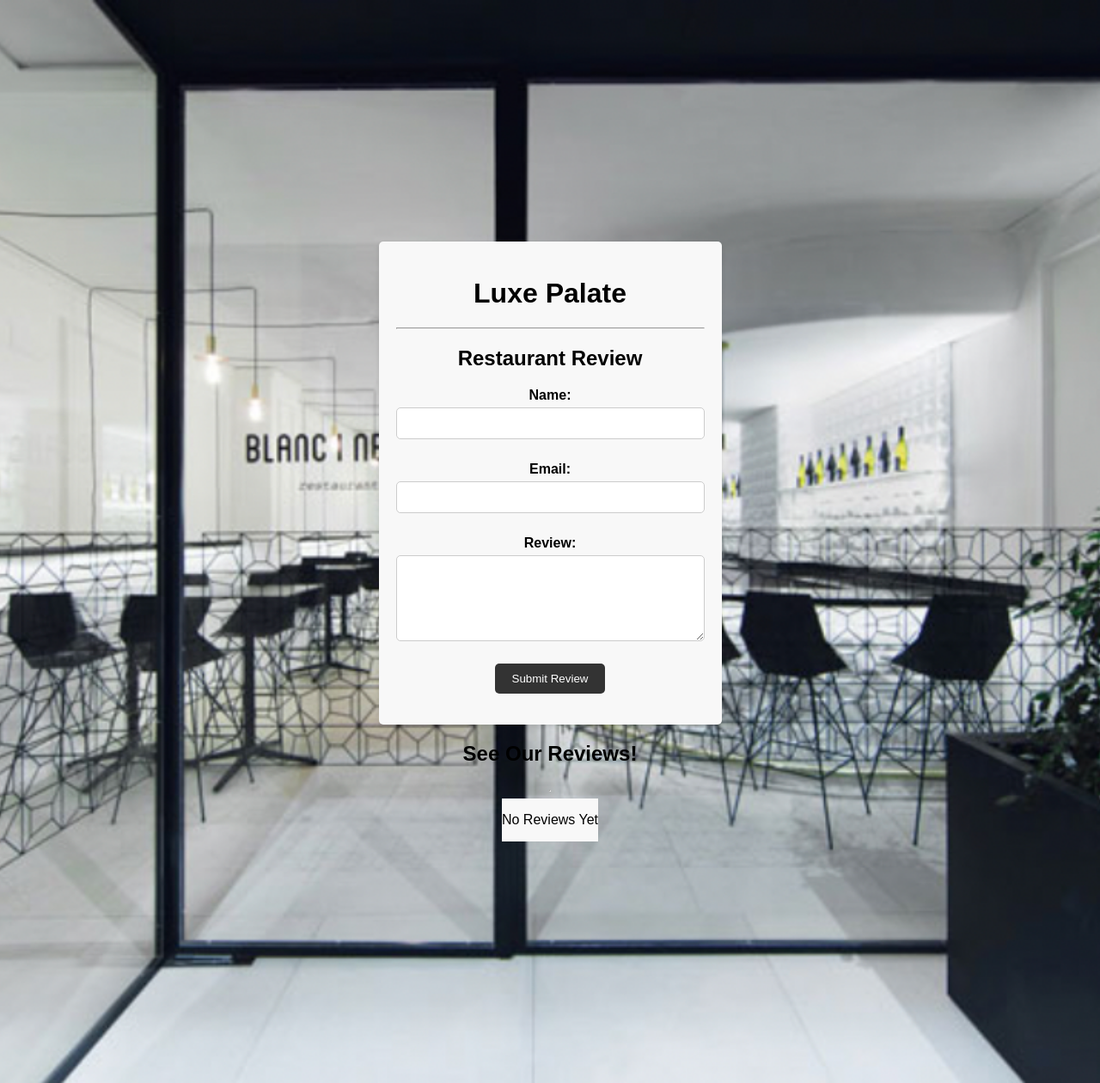
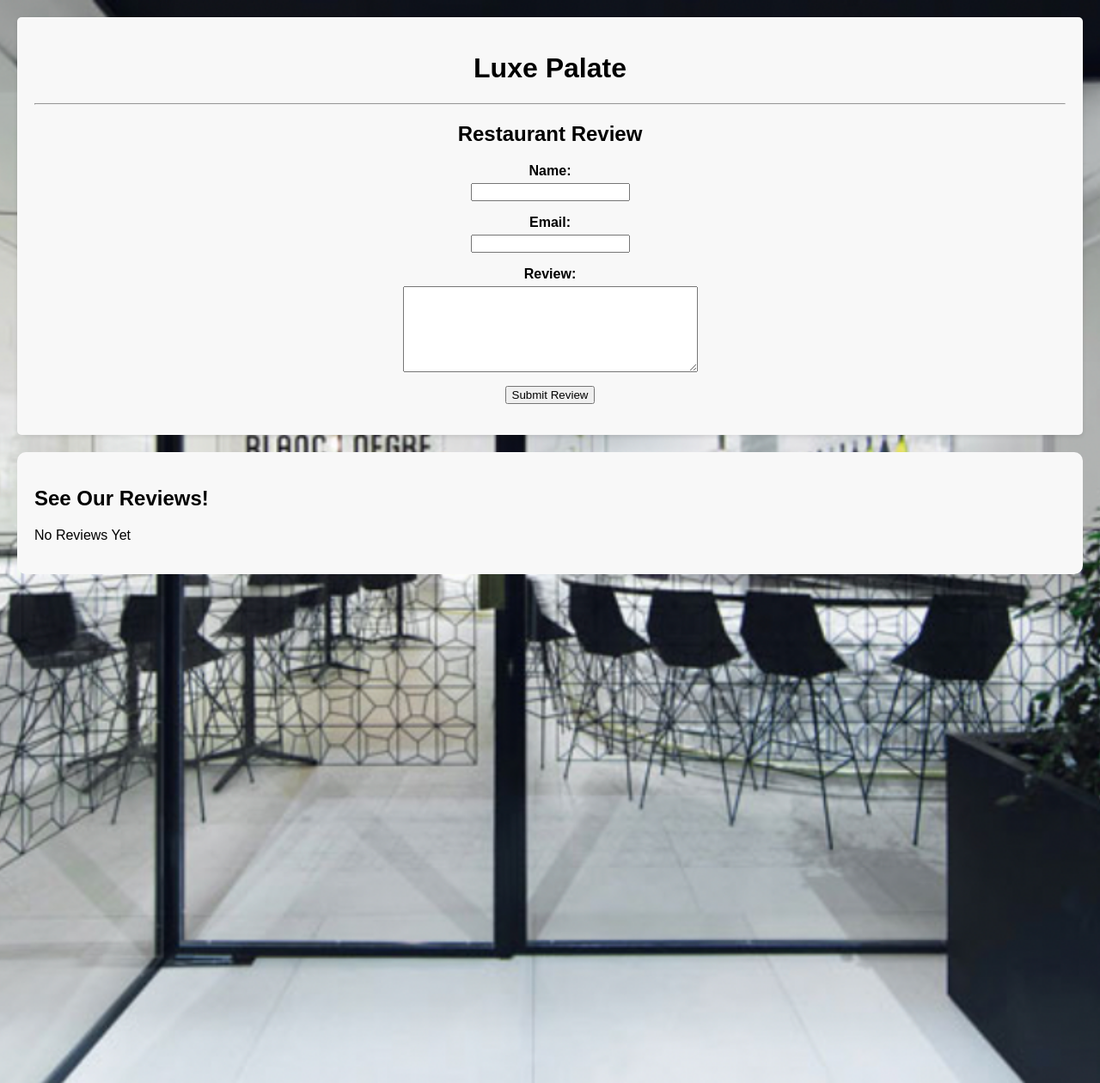
Before and after one commit to kevbrown404/Capstone_Project, a Django app: page /leave_review/ in a window 1280 px wide. Shown: the whole page at 86% size. Run offline with Django 4.2, Linux system fonts and the light colour scheme; data that the repository does not hold is empty.

Commit message:
finished major features

```diff
--- a/main_app/templates/leave_review.html
+++ b/main_app/templates/leave_review.html
@@ -7,39 +7,44 @@
         body {
     margin: 0;
     padding: 0;
+    font-family: fantasy;
+}
+
+.container {
+    display: flex;
+    flex-direction: column;
+    min-height: 100vh;
+}
+
+.content {
+    flex: 1;
     display: flex;
     justify-content: center;
     align-items: center;
-            height: 100vh;
-            font-family: fantasy;
-            flex-direction: column;
+}
 
-        }
 .bg {
     position: fixed;
-            top: -50%;
-            left: -50%;
-            width: 200%;
-            height: 200%;
+    top: 0;
+    left: 0;
+    width: 100%;
+    height: 100%;
     z-index: -1;
 }
+
 .bg img {
-            position: absolute;
-            top: 0;
-            left: 0;
-            right: 0;
-            bottom: 0;
-            margin: auto;
-            min-width: 50%;
-            min-height: 50%;
-            z-index: -1;
+    width: 100%;
+    height: 100%;
+    object-fit: cover;
 }
+
 .form-container {
     background-color: #f8f8f8;
     padding: 20px;
     border-radius: 5px;
     box-shadow: 0 2px 5px rgba(0, 0, 0, 0.1);
     text-align: center;
+    margin: 20px;
 }
 
 .form-container label {
@@ -48,40 +53,27 @@
     margin-bottom: 5px;
 }
 
-        .form-container input[type="text"],
-        .form-container textarea {
-            width: 100%;
-            padding: 10px;
-            margin-bottom: 10px;
-            border: 1px solid #ccc;
-            border-radius: 5px;
-        }
-
 .form-container textarea {
     resize: vertical;
     height: 100px;
 }
 
-        .form-container input[type="submit"] {
-            background-color: #333;
-            color: #fff;
-            border: none;
-            padding: 10px 20px;
-            border-radius: 5px;
-            cursor: pointer;
-        }
-
 .form-container input[type="submit"]:hover {
     background-color: #555;
 }
+
 .logo {
     text-decoration: none;
     color: black;
 }
-        .reviews{
+
+.reviews {
     background-color: #f8f8f8;
+    border-radius: 10px;
+    padding: 20px;
+    margin: 20px;
+}
 
-        }
     </style>
 </head>
 <body>
@@ -100,15 +92,14 @@
             <input type="submit" value="Submit Review">
         </form>
     </div>
-    <h2>See Our Reviews!</h2>
-    <hr>
-    <div class="reviews">
-        {% for review in reviews %}
 
 
-            <div class="card-header">
-              <div class="review-name">{{review.name}}:</div>
-              <div class="review-comments">{{review.review}}</div>
+    <div class="reviews">
+        <h2>See Our Reviews!</h2>
+        {% for review in reviews %}
+            <div class="review-list">
+              {{review.name}}:
+              {{review.review}}
             </div>
           <hr>
         </a>
@@ -119,6 +110,7 @@
           </div>
         </article>
         {% endfor %}
+    </div>
 </body>
 
 </html>
--- a/main_app/templates/reservation_search.html
+++ b/main_app/templates/reservation_search.html
@@ -98,14 +98,12 @@
 <form class="mb-5" method="get">
     <div class="field has-addons">
       <div class="control">
-        <!--  Our input will search by name of artist  -->
         <input class="input" type="text" name="name" placeholder="First and Last Name" />
       </div>
       <div class="control">
         <input class="button is-success" type="submit" value="Search" />
       </div>
     </div>
-    <!--  This anchor tag will redirect back to artist list without a query param -->
     <a class="button is-dark" href="{% url 'reservation_search' %}">Clear Search</a>
   </form>
 <hr>
@@ -128,4 +126,5 @@
   {% endfor %}
 </div>
 </div>
+
 </body>
```
Also changed, not shown: main_app/templates/reservation_update.html (+37 -2 lines), main_app/templates/view_menu.html (+34 -0 lines). Lines whose indentation alone changed are shown as unchanged.
